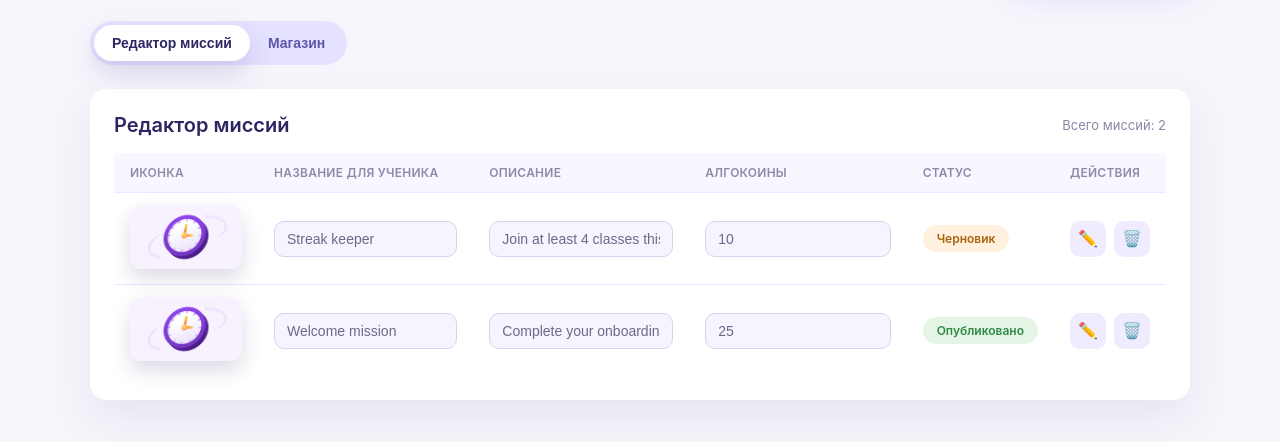
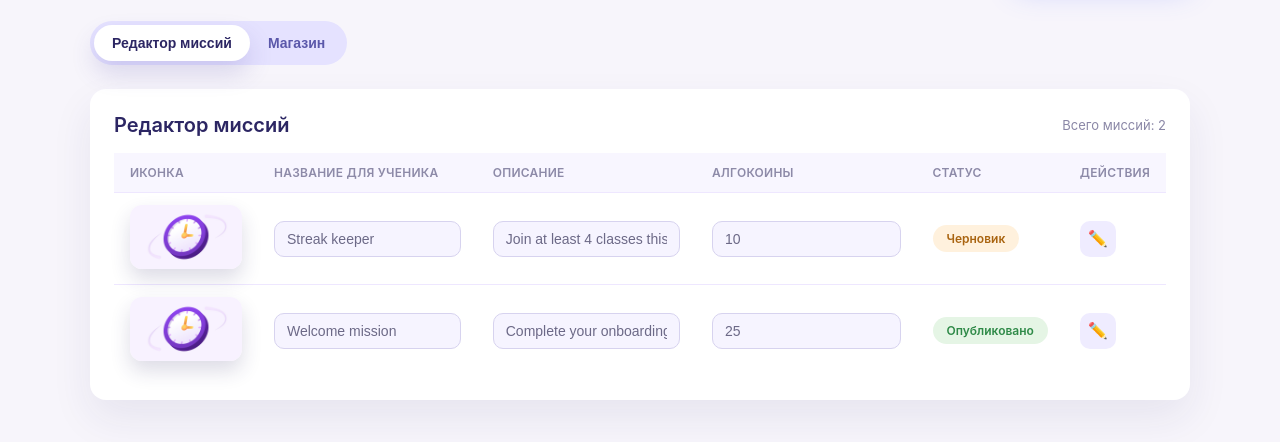
Before and after one commit to ISA-v-bit/Interfaces, a plain HTML site: page branch.html in a window 1280 px wide. Shown: the part 94-536 px from the top of the page. Drawn offline with nearby package versions, Linux system fonts and the light colour scheme.

Commit message:
Remove mission delete action

```diff
--- a/branch.html
+++ b/branch.html
@@ -442,7 +442,6 @@
               <td>
                 <div class="actions">
                   <button class="icon-button" @click="editMission(mission)">✏️</button>
-                  <button class="icon-button" @click="removeMission(mission.id)">🗑️</button>
                 </div>
               </td>
             </tr>
@@ -613,10 +612,6 @@
           this.form = Object.assign({}, mission);
           this.openModal();
         },
-        removeMission(id) {
-          this.missions = this.missions.filter(mission => mission.id !== id);
-          this.showNotice('Миссия удалена', 'success');
-        },
         openModal() {
           this.clearErrors();
           this.showModal = true;
```
